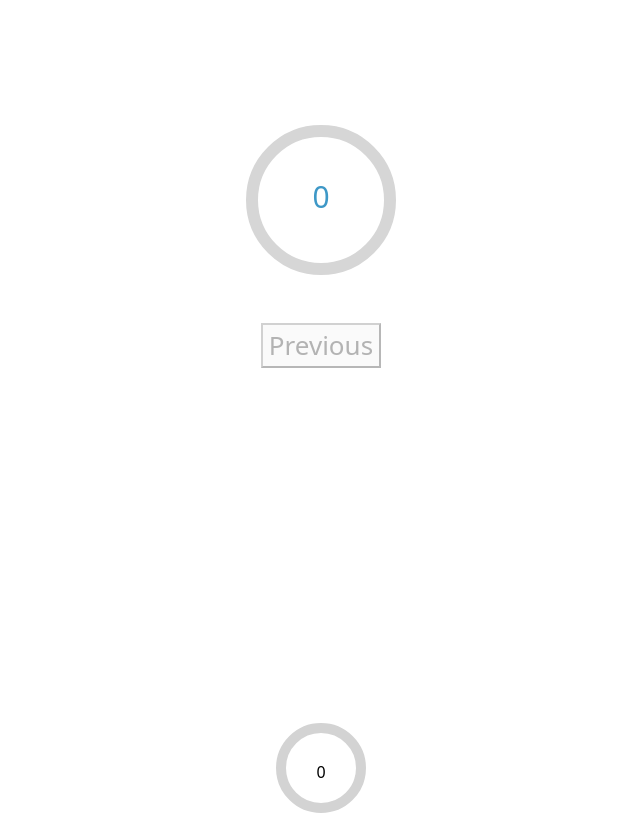
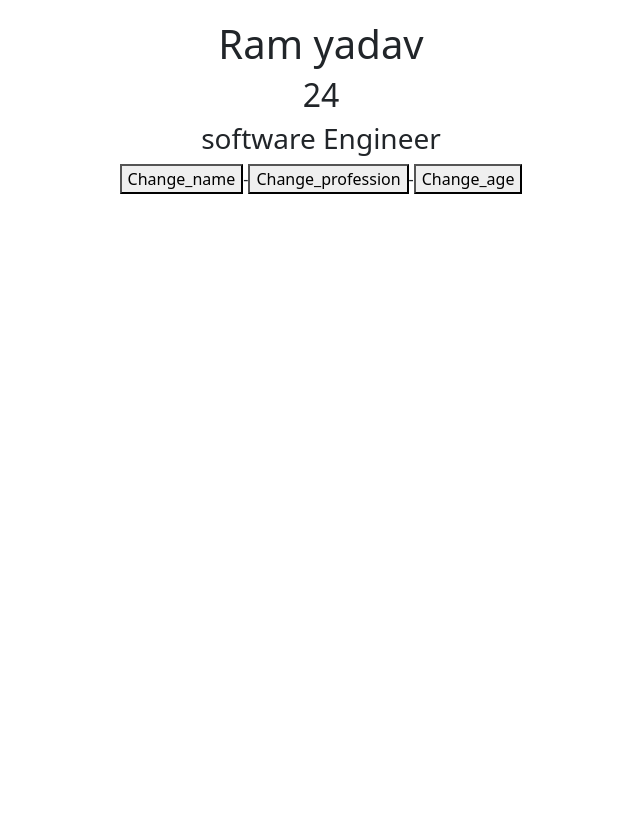
Before and after one commit to Ramkrishna1179/use-context, a React (Create React App) app: page / in a window 1280 px wide. Shown: the part 1000-1813 px from the top of the page, without its empty margins (319-959 px from the left). After the commit the page ends 1242 px from the top, so only its background shows below. Built offline with nearby package versions, Linux system fonts and the light colour scheme.

Commit message:
did practice of use reducer hook

```diff
--- a/src/App.js
+++ b/src/App.js
@@ -4,16 +4,13 @@ import { createContext, useState } from "react";
 import CompD from "./CompD";
 import CompA from "./CompA";
 import CompE from "./CompE";
-import Slider from "./useReducer/slider";
 import Counter from "./useReducer/reduce1";
-import CircularProgress from "./useReducer/slider1";
 import ComplexComponent from "./useReducer/useReducer";
 import "../node_modules/bootstrap/dist/css/bootstrap.min.css";
+import { USR } from "./useReducer/USR";
 const Value = createContext();
-
 function App(props) {
   const Name = "Pablu-Pandey";
-
   const [state, setState] = useState({
     name: "Ram Yadav",
     profession: "Software engineer",
@@ -35,21 +32,13 @@ function App(props) {
       <br />
       <br />
       <br />
-      <Slider />
-      <br />
-      <br />
-      <br />
-      <br />
-      <CircularProgress />
-      <br />
-      <br />
-      <br />
       <ComplexComponent />
       <br />
       <br />
       <br />
+      <USR />
     </div>
   );
-}
+};
 export default App;
-export { Value };
+export {Value};
--- /dev/null
+++ b/src/useReducer/USR.jsx
@@ -0,0 +1,42 @@
+import React, { useReducer } from "react";
+
+function myFunction(value, action) {
+  switch (action.type) {
+    case "name": {
+      return { name: "krishna yadav",age: value.age,profession: "front-End Developer"};
+    }
+    case "profession": {
+      return { name: "krishna yadav",age: value.age,profession: "front-End Developer"};
+    }
+    case "age": {
+      return {name: "krishna yadav", age: value.age + 1,profession: "front-End Developer"};
+    }
+  }
+}
+
+const USR = () => {
+  const [state, dispatch] = useReducer(myFunction, {
+    name: "Ram yadav",
+    profession: "software Engineer",
+    age: 24,
+  });
+
+  return (
+    <>
+      <div>
+      <h1>{state.name}</h1>
+      <h2>{state.age}</h2>
+      <h3>{state.profession}</h3>
+        <button onClick={() => dispatch({ type: "name" })}>Change_name
+        </button>-
+        <button onClick={() => dispatch({ type: "profession" })}>Change_profession
+        </button>-
+        <button onClick={() => dispatch({ type: "age" })}>Change_age
+        </button>
+        <br /><br /><br />
+      </div>
+    </>
+  );
+};
+
+export { USR };
--- a/src/useReducer/reduce1.jsx
+++ b/src/useReducer/reduce1.jsx
@@ -24,8 +24,7 @@ function Counter() {
         onClick={() => {
           dispatch({ type: "decrement" });
         }}
-      >
-        Decrement
+      >    Decrement
       </button>
     </>
   );
```
